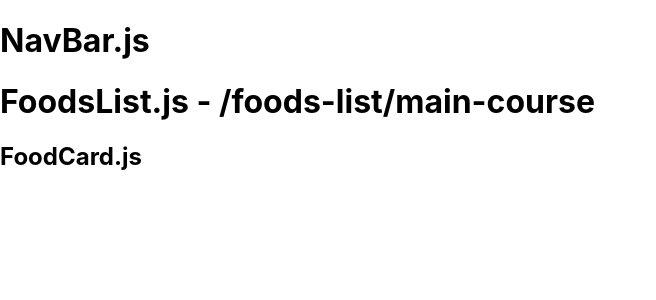
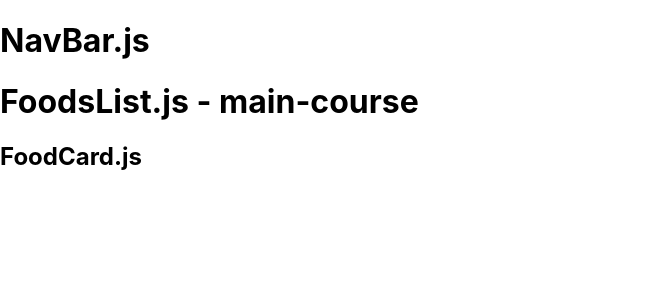
Before and after one commit to tatafernandes/ProjectII, a React (Create React App) app: page /foods-list/main-course in a window 1280 px wide. Shown: the top 300 px of the page, without its empty margins (0-656 px from the left). Built offline with nearby package versions, Linux system fonts and the light colour scheme.

Commit message:
temporary id

```diff
--- a/src/components/foods-list/FoodsList.js
+++ b/src/components/foods-list/FoodsList.js
@@ -5,10 +5,11 @@ import FoodCard from "../food-card/FoodCard";
 
 const FoodsList = () => {
     const { pathname } = useLocation();
+    const id = pathname.split("/").slice(2)[0];
 
     return (
         <div>
-            <h1>FoodsList.js - {pathname}</h1>
+            <h1>FoodsList.js - {id}</h1>
             <FoodCard />
         </div>
     );
```
